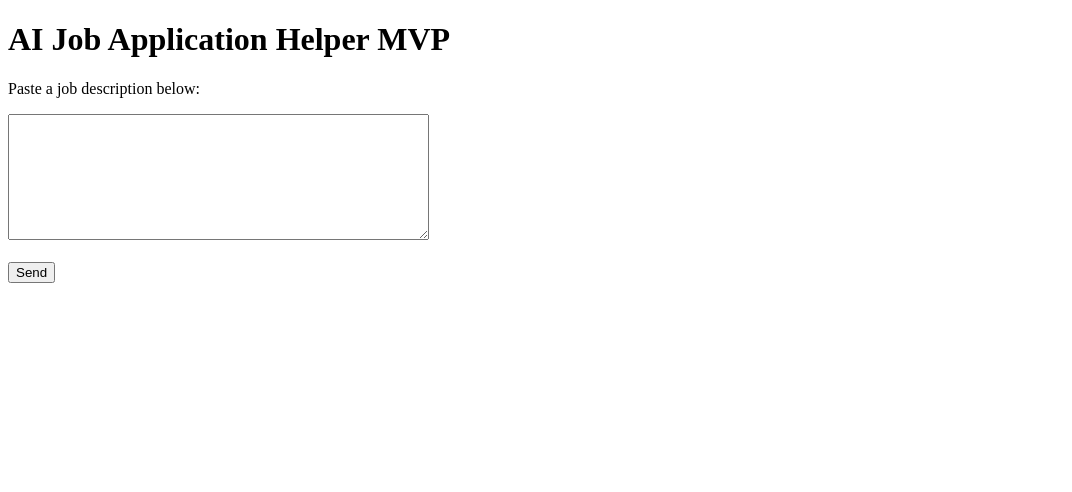
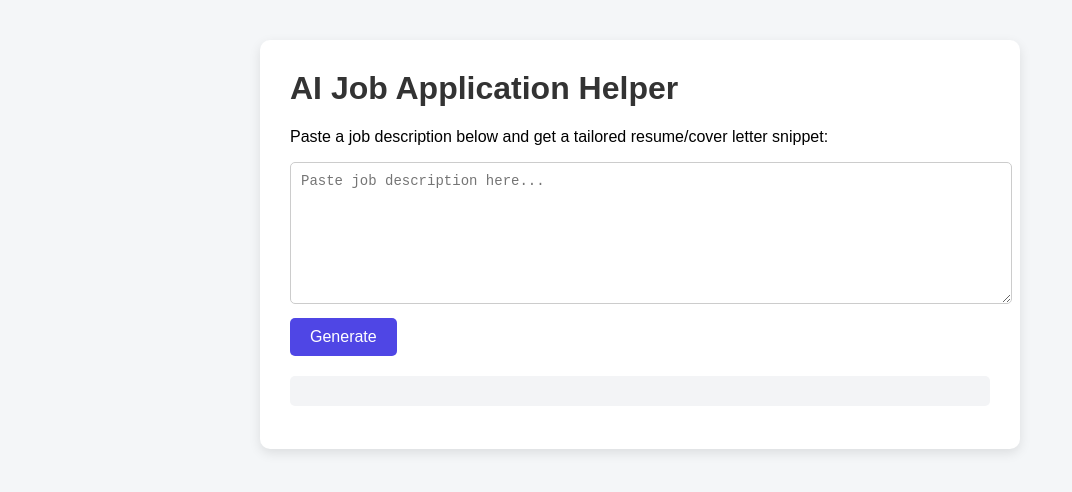
Before and after one commit to elijahchilson3-crypto/ai-job-helper, a plain HTML site: page index.html in a window 1280 px wide. Shown: the whole page, without its empty margins (0-1072 px from the left). Drawn offline with Linux system fonts and the light colour scheme.

Commit message:
Improve UI with layout and styling

```diff
--- a/index.html
+++ b/index.html
@@ -1,30 +1,92 @@
 <!DOCTYPE html>
 <html>
 <head>
-  <title>AI Job Helper</title>
+  <title>AI Job Application Helper</title>
+  <style>
+    body {
+      font-family: Arial, sans-serif;
+      background-color: #f4f6f8;
+      display: flex;
+      justify-content: center;
+      align-items: flex-start;
+      min-height: 100vh;
+      margin: 0;
+      padding: 40px;
+    }
+
+    .container {
+      background: #fff;
+      padding: 30px;
+      border-radius: 10px;
+      box-shadow: 0 4px 12px rgba(0,0,0,0.1);
+      width: 100%;
+      max-width: 700px;
+    }
+
+    h1 {
+      margin-top: 0;
+      color: #333;
+    }
+
+    textarea {
+      width: 100%;
+      height: 120px;
+      padding: 10px;
+      font-size: 14px;
+      border-radius: 5px;
+      border: 1px solid #ccc;
+      resize: vertical;
+    }
+
+    button {
+      margin-top: 10px;
+      padding: 10px 20px;
+      font-size: 16px;
+      background-color: #4f46e5;
+      color: #fff;
+      border: none;
+      border-radius: 5px;
+      cursor: pointer;
+      transition: background-color 0.2s;
+    }
+
+    button:hover {
+      background-color: #4338ca;
+    }
+
+    pre {
+      background: #f3f4f6;
+      padding: 15px;
+      border-radius: 5px;
+      overflow-x: auto;
+      margin-top: 20px;
+      white-space: pre-wrap;
+      word-wrap: break-word;
+    }
+  </style>
 </head>
 <body>
-  <h1>AI Job Application Helper MVP</h1>
+  <div class="container">
+    <h1>AI Job Application Helper</h1>
+    <p>Paste a job description below and get a tailored resume/cover letter snippet:</p>
 
-  <p>Paste a job description below:</p>
-  <textarea id="job" rows="8" cols="50"></textarea><br><br>
-  <button onclick="send()">Send</button>
+    <textarea id="job" placeholder="Paste job description here..."></textarea>
+    <button onclick="send()">Generate</button>
 
     <pre id="output"></pre>
 
     <script>
       async function send() {
         const job = document.getElementById("job").value;
-
         const res = await fetch("/api/test", {
           method: "POST",
           headers: { "Content-Type": "application/json" },
           body: JSON.stringify({ job })
         });
-
         const data = await res.json();
         document.getElementById("output").innerText = data.message;
       }
     </script>
+  </div>
 </body>
 </html>
```
Lines whose indentation alone changed are shown as unchanged.
